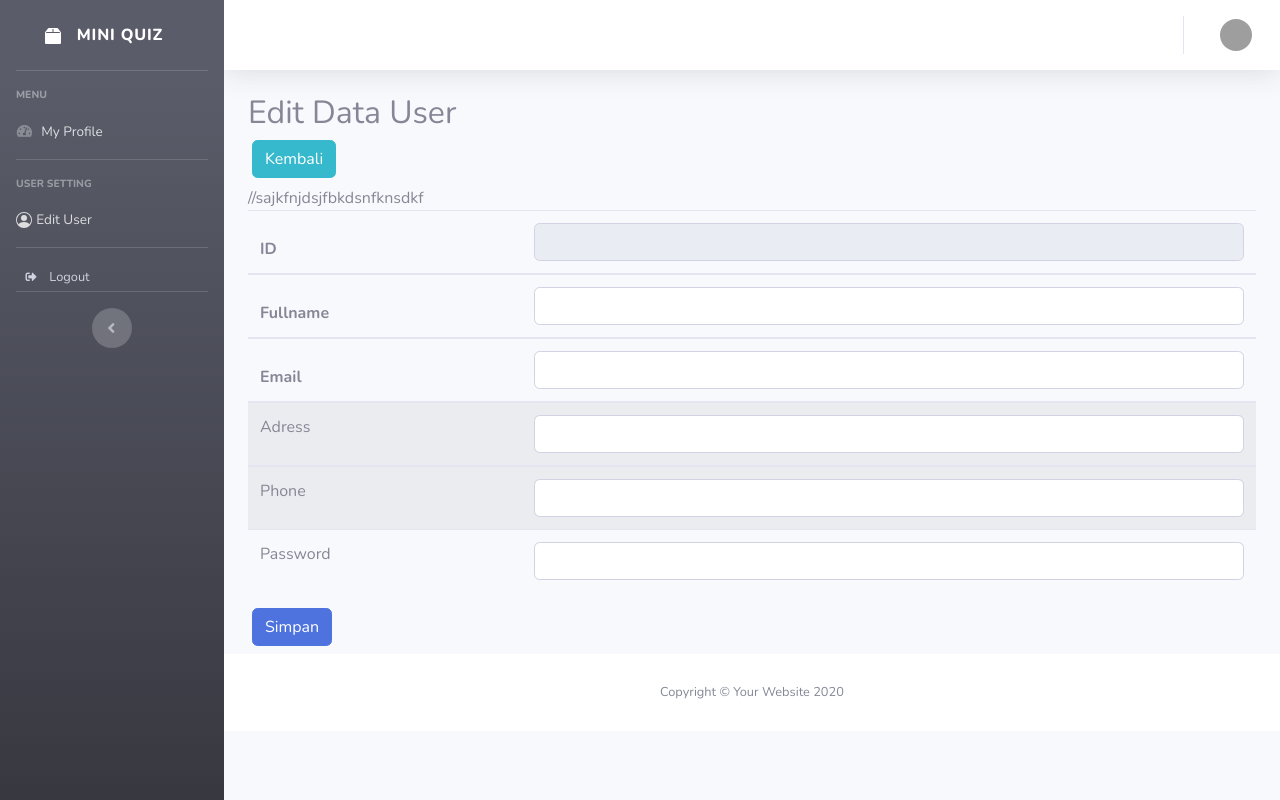
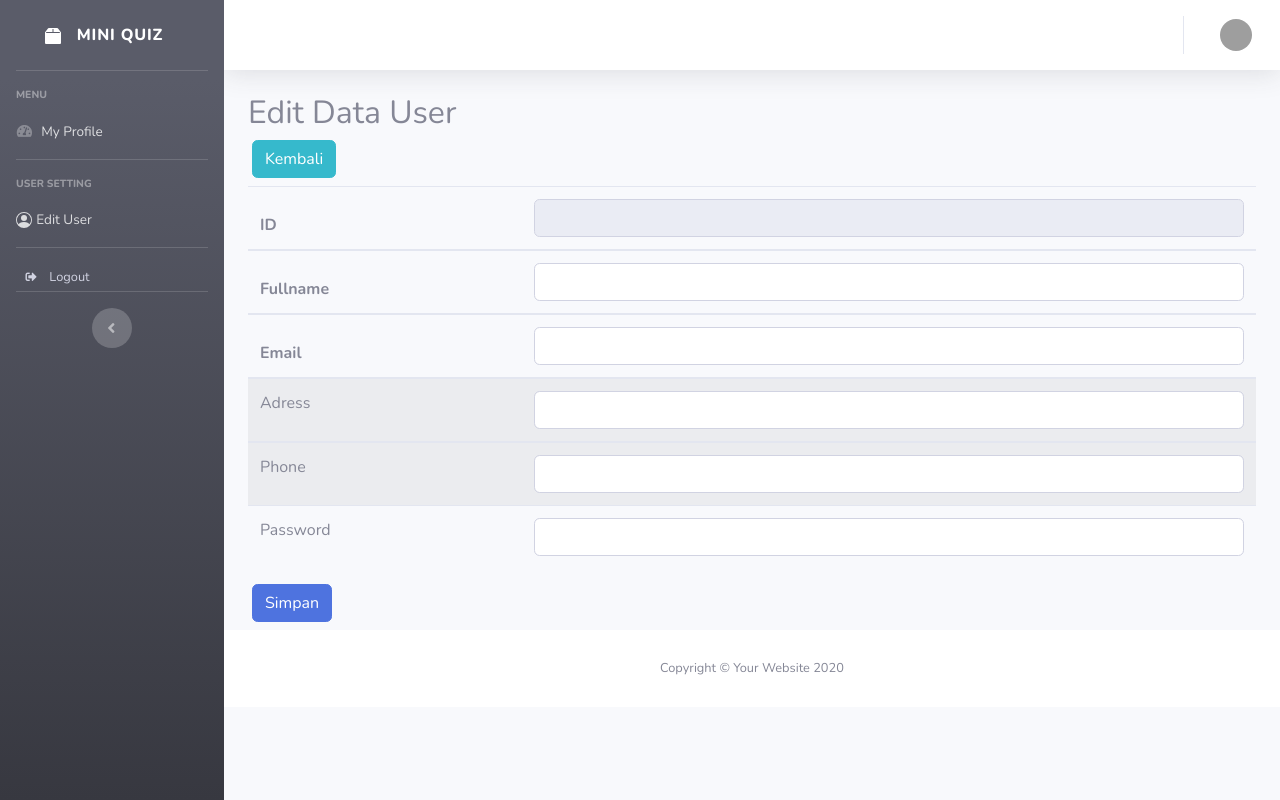
Before and after one commit to wllmjoxx/magang_ict, a CodeIgniter app: page /miniquiz_ci3/index.php/user/edituser in a window 1280 px wide. Run offline with CodeIgniter, Linux system fonts and the light colour scheme; tables that the repository leaves empty or names only in its code hold one stand-in row (values such as "Sample post"); data that the repository does not hold is empty; grey boxes are pictures that could not be loaded.

Commit message:
commit on 'master'

```diff
--- a/application/views/user/fungsi.php
+++ b/application/views/user/fungsi.php
@@ -7,4 +7,4 @@ function bersihkan_input($data)
 
     return $data;
 }
-?>//sajkfnjdsjfbkdsnfknsdkf
+?>
```
